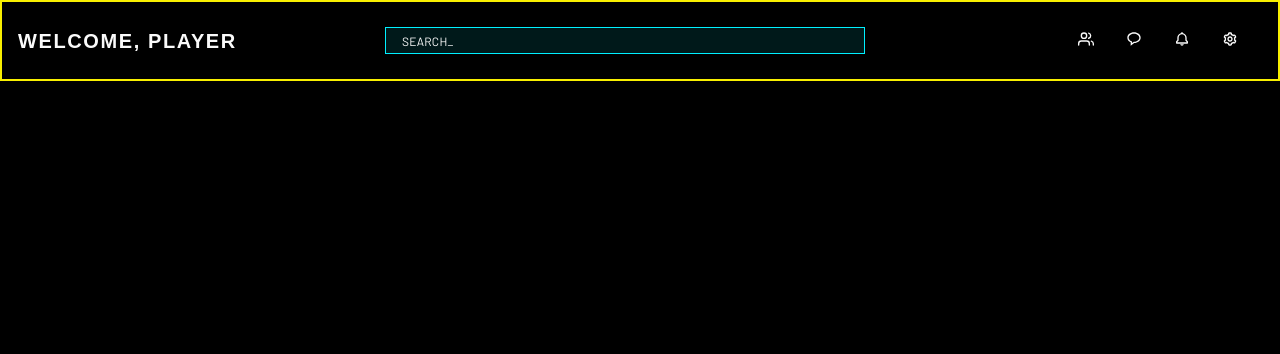
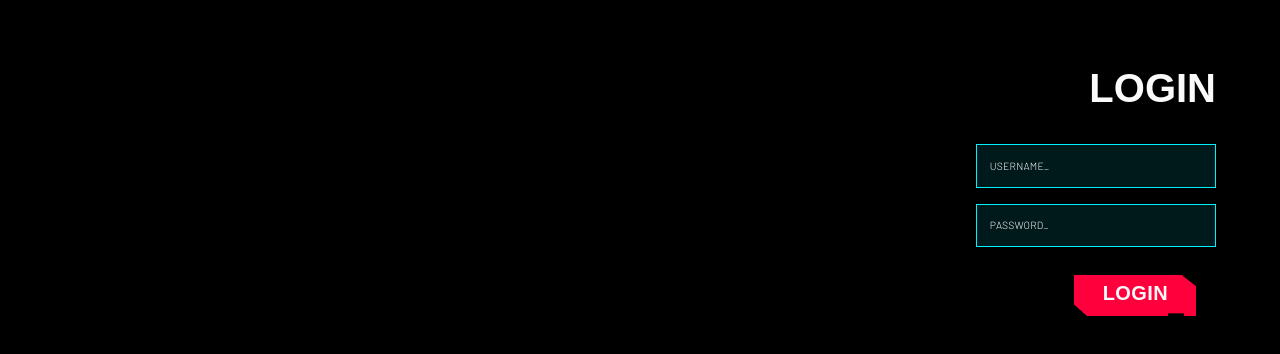
Before and after one commit to juliajespersdotter/proglog-client, a React (Vite) app: page /login in a window 1280 px wide. Shown: the top 354 px of the page. Built offline with nearby package versions, Linux system fonts and the light colour scheme; a web font is replaced by a local one.

Commit message:
login/landingpage login form styling.

```diff
--- a/src/App.jsx
+++ b/src/App.jsx
@@ -4,15 +4,25 @@ import FeedPage from './pages/FeedPage'
 import NotFound from './components/NotFound'
 import Navigation from './components/Navigation'
 import './assets/styles/globals.scss'
+import LandingPage from './pages/LandingPage'
 
 function App() {
 	return (
 		<div id='App'>
 			{/**Navigation**/}
-			<Navigation />
+			{/* <Navigation /> */}
 			{/**Routes**/}
 			<Routes>
-				<Route path='/' element={<FeedPage />} />
+				<Route
+					path='/'
+					element={
+						<>
+							<Navigation />
+							<FeedPage />
+						</>
+					}
+				/>
+				<Route path='/login' element={<LandingPage />} />
 				<Route path='*' element={<NotFound />} />
 			</Routes>
 		</div>
--- a/src/assets/styles/components/_button.scss
+++ b/src/assets/styles/components/_button.scss
@@ -37,28 +37,31 @@
 	// 	stroke-dasharray: 10;
 	// }
 }
+
+.button--secondary {
+	@include typography.small-text;
+	background-color: colors.$primary-black;
+	background-image: url('../images/buttons/Login/button-red-small.png');
+	background-repeat: no-repeat;
+	background-position: center;
+	color: colors.$primary-white;
+
+	// &:hover {
+	// 	background-color: colors.$primary-50;
+	// }
+
+	// &:active {
+	// 	border: none;
+	// 	background-color: colors.$primary-300;
+	// }
+
+	// &:focus {
+	// 	background-color: none;
+	// 	border: dashed 2px colors.$primary-200;
+	// 	stroke-dasharray: 10;
+	// }
+}
 /*
-.button--secondary {
-	background: none;
-	color: colors.$white;
-	border: 2px solid colors.$primary-200;
-
-	&:hover {
-		background-color: colors.$primary-50;
-	}
-
-	&:active {
-		border: none;
-		background-color: colors.$primary-300;
-	}
-
-	&:focus {
-		background-color: none;
-		border: dashed 2px colors.$primary-200;
-		stroke-dasharray: 10;
-	}
-}
-
 .button--tertiery {
 	background: none;
 	color: colors.$white;
--- a/src/assets/styles/components/_inputbox.scss
+++ b/src/assets/styles/components/_inputbox.scss
@@ -31,10 +31,8 @@ input::placeholder {
 .inputbox {
 	@include typography.description-text;
 	font-family: typography.$font-text;
-	font-weight: 400;
-	width: 30rem;
+	font-weight: lighter;
 	margin: 0 auto;
-	padding: 0.3rem;
 	padding-left: 1rem;
 	background-color: colors.$secondary-blue;
 	border: 1.5px solid colors.$primary-blue;
@@ -44,3 +42,14 @@ input::placeholder {
 	color: white;
 	opacity: 1;
 }
+
+.input--small {
+	width: 15rem;
+	padding: 0.8rem;
+	padding-left: 0.8rem;
+}
+
+.input--large {
+	padding: 0.3rem;
+	width: 30rem;
+}
--- /dev/null
+++ b/src/assets/styles/components/_login.scss
@@ -0,0 +1,23 @@
+.login {
+	display: flex;
+	flex-direction: column;
+	right: 0;
+	top: 0;
+	align-items: flex-end;
+	padding: 5%;
+	gap: 2rem;
+	text-align: right;
+	position: absolute;
+
+	h3 {
+		padding: 0;
+		margin: 0;
+	}
+
+	#login-form {
+		display: flex;
+		flex-direction: column;
+		align-items: flex-end;
+		gap: 1rem;
+	}
+}
--- a/src/assets/styles/general/_typography.scss
+++ b/src/assets/styles/general/_typography.scss
@@ -81,8 +81,6 @@ p {
 }
 
 @mixin small-text {
-	font-family: $font-text;
-	font-weight: 300;
 	font-size: 0.85rem;
 	line-height: 1.5rem;
 	letter-spacing: 0.02em;
@@ -94,7 +92,7 @@ p {
 }
 
 @mixin description-text {
-	font-size: 0.75rem;
+	font-size: 0.65rem;
 	line-height: 1rem;
 	letter-spacing: 0.02em;
 	color: white;
--- a/src/assets/styles/globals.scss
+++ b/src/assets/styles/globals.scss
@@ -4,7 +4,8 @@
 @use './variables/responsive' as *;
 
 @use './components/button';
-@use './components/sidebar';
+@use './components/feed';
+@use './components/login';
 // @use './components/checkbox';
 @use './components/inputbox';
 @use './components/navigation';
--- a/src/components/Navigation.jsx
+++ b/src/components/Navigation.jsx
@@ -7,7 +7,11 @@ const Navigation = () => {
 		<nav id='navigation'>
 			<h4>WELCOME, PLAYER</h4>
 			<form action='submit'>
-				<input type='text' className='inputbox' placeholder='SEARCH_' />
+				<input
+					type='text'
+					className='inputbox input--large'
+					placeholder='SEARCH_'
+				/>
 			</form>
 			<ul id='nav-links'>
 				<li>
--- /dev/null
+++ b/src/pages/LandingPage.jsx
@@ -0,0 +1,26 @@
+import React from 'react'
+
+const LandingPage = () => {
+	return (
+		<div id='container'>
+			<div className='login'>
+				<h3>LOGIN</h3>
+				<form id='login-form' action='submit'>
+					<input
+						className='inputbox input--small'
+						type='text'
+						placeholder='USERNAME_'
+					/>
+					<input
+						className='inputbox input--small'
+						type='text'
+						placeholder='PASSWORD_'
+					/>
+					<button className='button button--secondary'>LOGIN</button>
+				</form>
+			</div>
+		</div>
+	)
+}
+
+export default LandingPage
```
Also changed, not shown: src/assets/images/buttons/Login/button-red-small.png (added), src/assets/styles/components/_feed.scss (renamed from src/assets/styles/components/_sidebar.scss).
